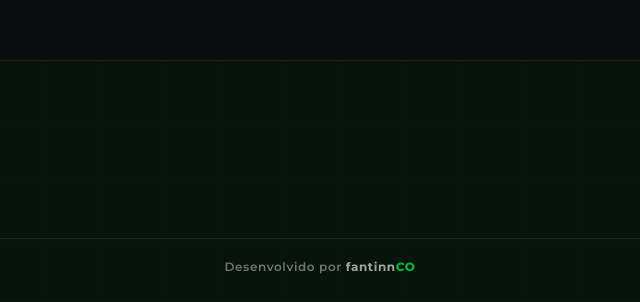
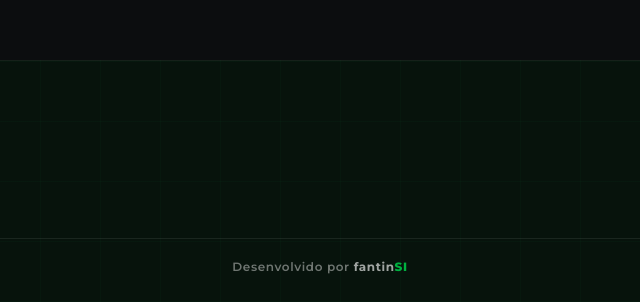
Before and after one commit to fantinn/ListaJota, a plain HTML site: page index.html in a window 1280 px wide. Shown: the part 8018-8320 px from the top of the page, 320-960 px from the left. Drawn offline with nearby package versions, Linux system fonts and the light colour scheme.

Commit message:
new instagram fantin

```diff
--- a/index.html
+++ b/index.html
@@ -3127,7 +3127,7 @@
     <div class="footer-copy">
       <p class="footer-credit">
         Desenvolvido por
-        <a href="https://www.instagram.com/fantinnco/" target="_blank" rel="noopener">fantinn<span class="credit-accent">CO</span></a>
+        <a href="https://www.instagram.com/fantinsi/" target="_blank" rel="noopener">fantin<span class="credit-accent">SI</span></a>
       </p>
     </div>
   </footer>
```
